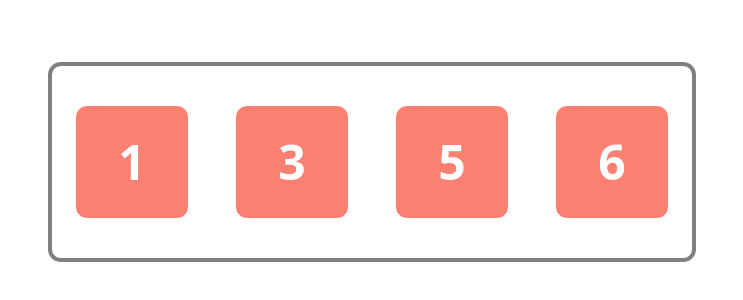
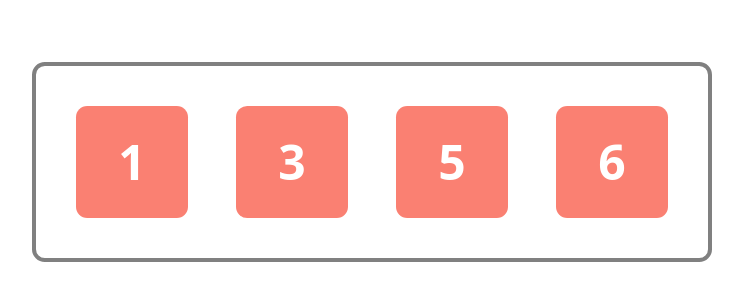
Before and after one commit to TetianaTalebi/react_lucky7_game, a React (Vite) app: page / in a window 1280 px wide. Shown: the part 238-538 px from the top of the page, without its empty margins (268-1011 px from the left). Built offline with nearby package versions, Linux system fonts and the light colour scheme.

Commit message:
Update padding value for .Dice

```diff
--- a/src/Dice.css
+++ b/src/Dice.css
@@ -6,7 +6,7 @@
 
     border: solid 0.3rem gray;
     border-radius: 0.8rem;
-    padding: 1rem 0;
+    padding: 1rem;
     margin: 1rem auto;
 
     flex-wrap: wrap;
```
